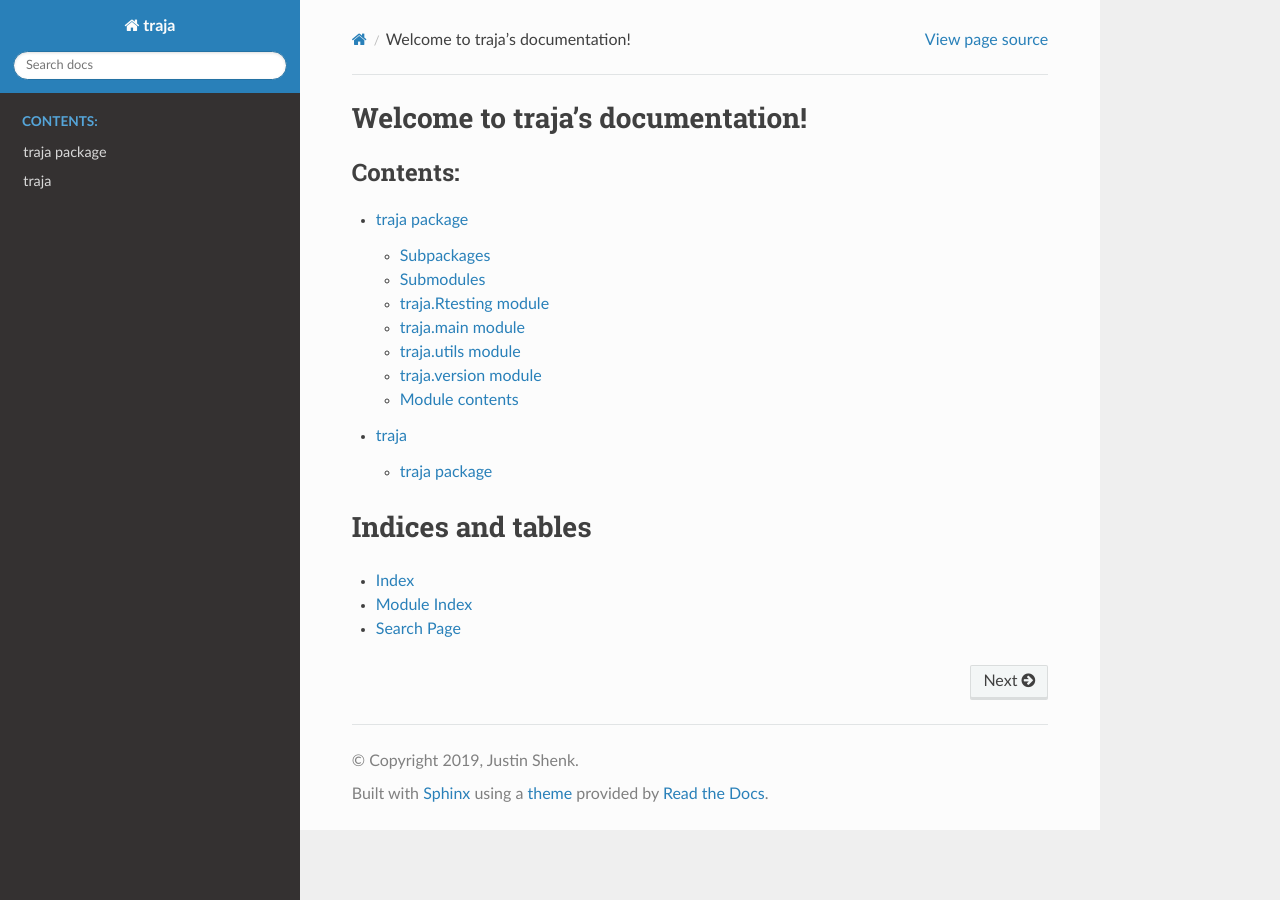
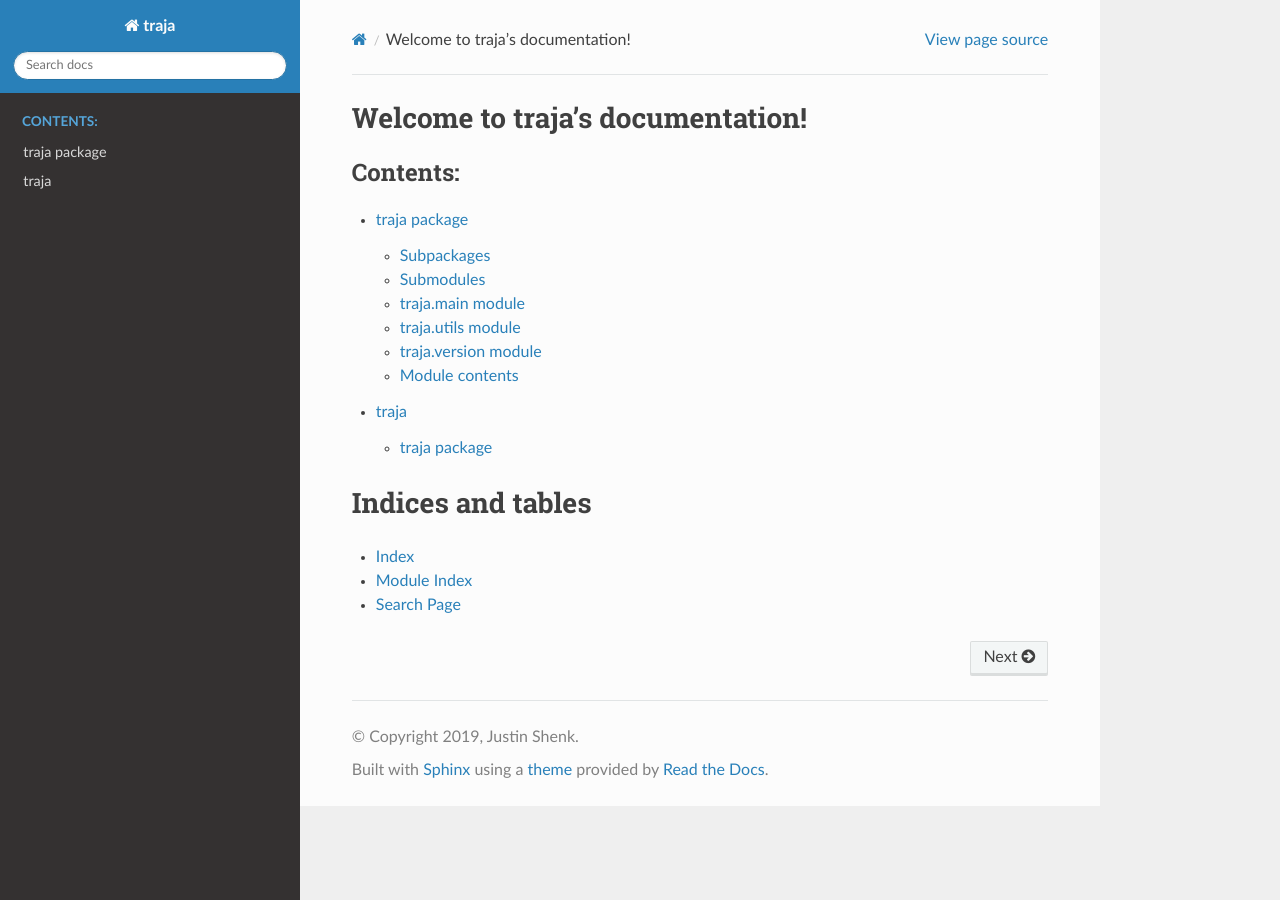
Before and after one commit to traja-team/traja, a Sphinx documentation site: the page built from docs/source/index.rst, in a window 1280 px wide. Built offline with Sphinx 7.4.7 and the Read the Docs theme 2.0.0, drawn with Linux system fonts in a browser that asks for light colours.

Commit message:
Update documentation

```diff
--- a/docs/source/traja.rst
+++ b/docs/source/traja.rst
@@ -10,14 +10,6 @@ Subpackages
 
 Submodules
 ----------
-
-traja.Rtesting module
----------------------
-
-.. automodule:: traja.Rtesting
-    :members:
-    :undoc-members:
-    :show-inheritance:
 
 traja.main module
 -----------------
```
